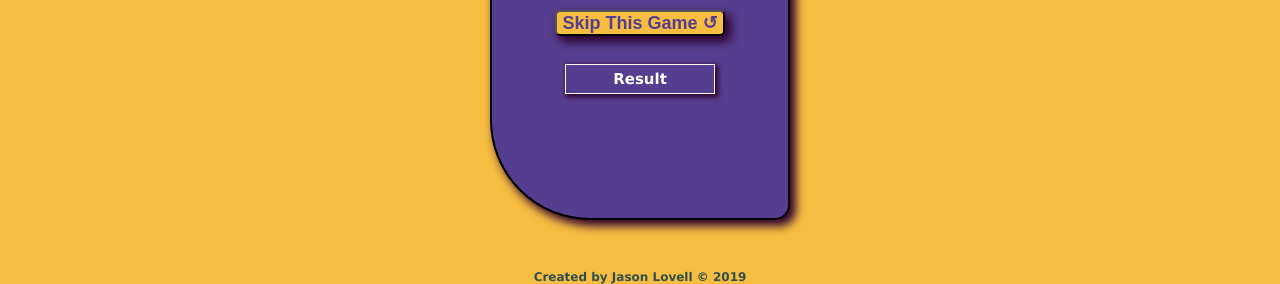
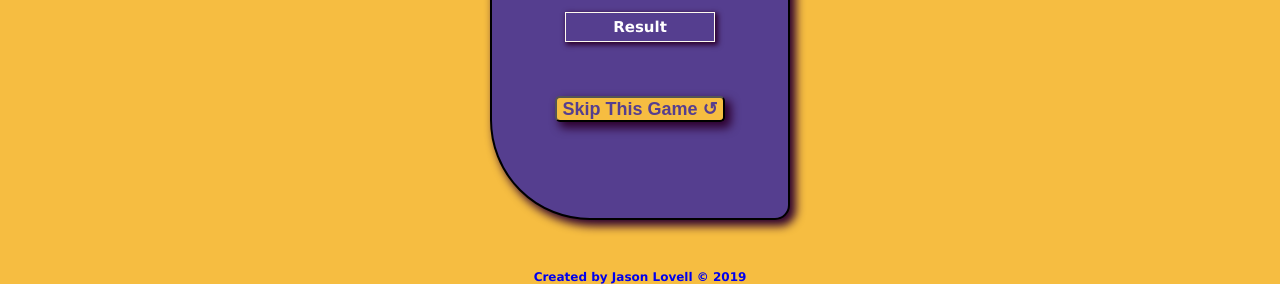
Before and after one commit to JasonLovell/Math-Game, a plain HTML site: page index.html in a window 1280 px wide. Shown: the part 646-930 px from the top of the page. Drawn offline with Linux system fonts and the light colour scheme.

Commit message:
copy right link

```diff
--- a/css/style.css
+++ b/css/style.css
@@ -62,12 +62,12 @@ body {
     font-size: xx-large;
     font-weight: 600;
     width: 150px;
-    text-align: right;
+    text-align: center;
 }
 
 .btn {
     box-shadow: 5px 5px 10px 1px rgb(46, 0, 46);
-    margin: 5%;
+    margin: 15%;
     padding: 0 5px;
     font-size: large;
     background-color: #F6BD41;
@@ -95,3 +95,7 @@ body {
     color: white;
     box-shadow: 2px 2px 5px 1px rgb(46, 0, 46);
 }
+
+a {
+    text-decoration: none;
+}
--- a/index.html
+++ b/index.html
@@ -49,12 +49,12 @@
 
         <input type="hidden" onclick="sumGame()" id="pressButton">
     </div>
+
+    <div id="Mark"></div>
     <div>
-         <input type="button" onclick="nextGame()" id="pressButton" class="btn" value="Skip This Game &#8634;">
+            <input type="button" onclick="nextGame()" id="pressButton" class="btn" value="Skip This Game &#8634;">
 
-    </div>
-    <div id="Mark"></div>
-
+       </div>
     </div>
 
 </div>
@@ -62,7 +62,7 @@
 
 
 
-<div id="sign"><section>Created by Jason Lovell &copy 2019</section></div>
+<div id="sign"><a href="https://lovelldigital.com" target="_blank">Created by Jason Lovell &copy 2019</a></div>
 
     <script src="js/script.js"></script>
 </body>
--- a/js/script.js
+++ b/js/script.js
@@ -32,7 +32,7 @@ input.addEventListener("keyup", function(event) {
 function nextGame() {
     input.value = '';
     backSound.play();
-    backSound.volume = 0.1;
+    backSound.volume = 0.02;
     //Collect Div Sections to change
     num1 = document.getElementById("num1");
     num2 = document.getElementById("num2");
@@ -72,6 +72,7 @@ function sumGame(){
         Mark.innerHTML="Correct!";
         sumAnswer.innerHTML=result;
         correct.play();
+        correct.volume = 0.2;
         setTimeout(function(){nextGame();}, 3000);
         }
     else
```
Also changed, not shown: 3 other files.
